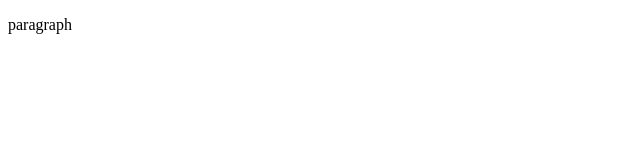
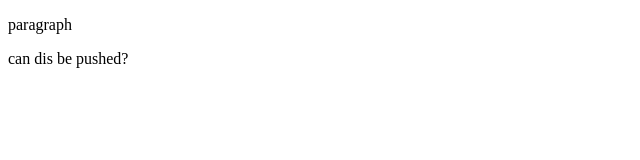
Before and after one commit to realtirtha/git-try, a plain HTML site: page index.html in a window 1280 px wide. Shown: the whole page, without its empty margins (0-640 px from the left). Drawn offline with Linux system fonts and the light colour scheme.

Commit message:
testing if can be pushed
to test

```diff
--- a/index.html
+++ b/index.html
@@ -7,5 +7,6 @@
 </head>
 <body>
     <p>paragraph</p>
+    <p>can dis be pushed?</p>
 </body>
 </html>
```
